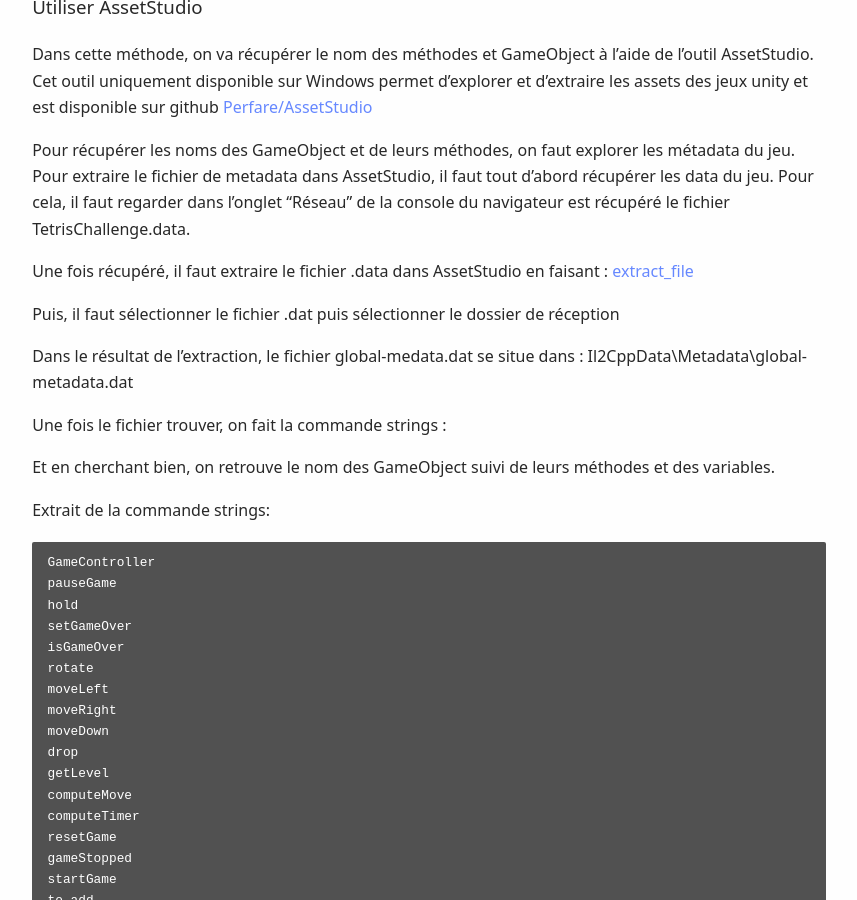
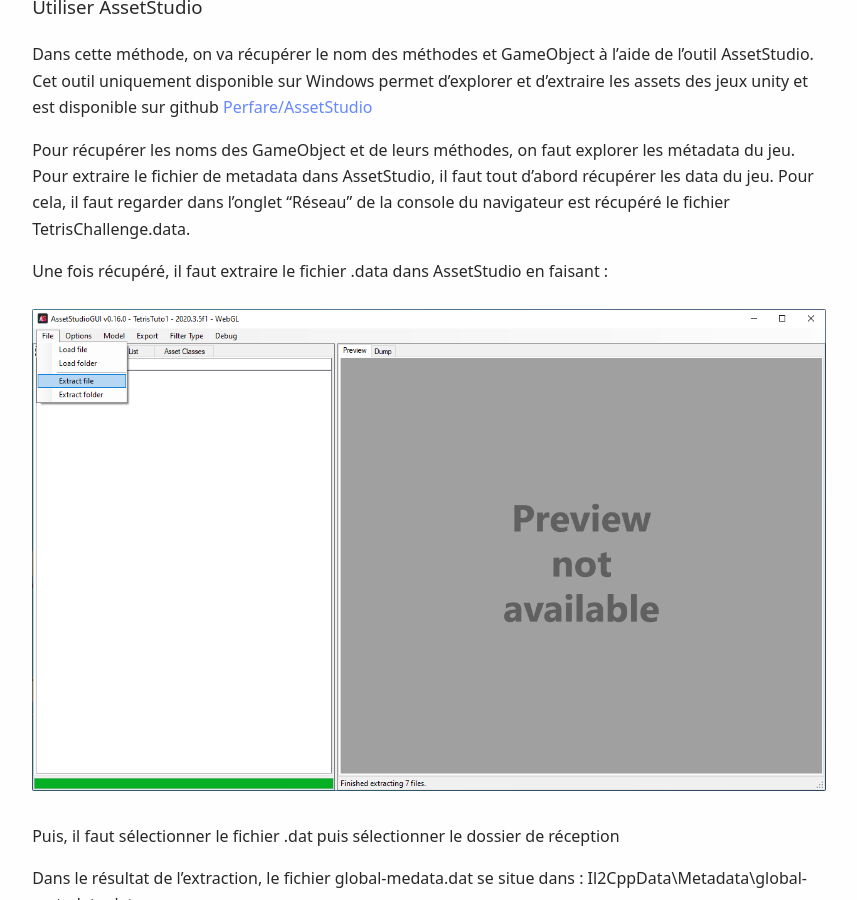
Before and after one commit to Keclem/keclem.github.io, a Jekyll site: the page built from _posts/2021-10-17-write-up-tetris-sthack-2021.md, in a window 1280 px wide and 900 px high, scrolled down 4027 px. Shown: the whole window, without its empty margins (211-1068 px from the left). Built offline with Jekyll 4.4.1, drawn with Linux system fonts in a browser that asks for light colours; our own code applies the rules of GitHub Pages for plain Markdown files.

Commit message:
Article tetris sthack 2021 - Correction d'affichage d'une image

```diff
--- a/_posts/2021-10-17-write-up-tetris-sthack-2021.md
+++ b/_posts/2021-10-17-write-up-tetris-sthack-2021.md
@@ -87,7 +87,8 @@ Pour extraire le fichier de metadata dans AssetStudio, il faut tout d'abord réc
 Pour cela, il faut regarder dans l'onglet "Réseau" de la console du navigateur est récupéré le fichier TetrisChallenge.data.
 
 Une fois récupéré, il faut extraire le fichier .data dans AssetStudio en faisant :
-[extract_file](/assets/images/sthack_2021_tetris/asset_studio_extract_file.PNG)
+
+![extract_file](/assets/images/sthack_2021_tetris/asset_studio_extract_file.PNG)
 
 Puis, il faut sélectionner le fichier .dat puis sélectionner le dossier de réception
 
```
